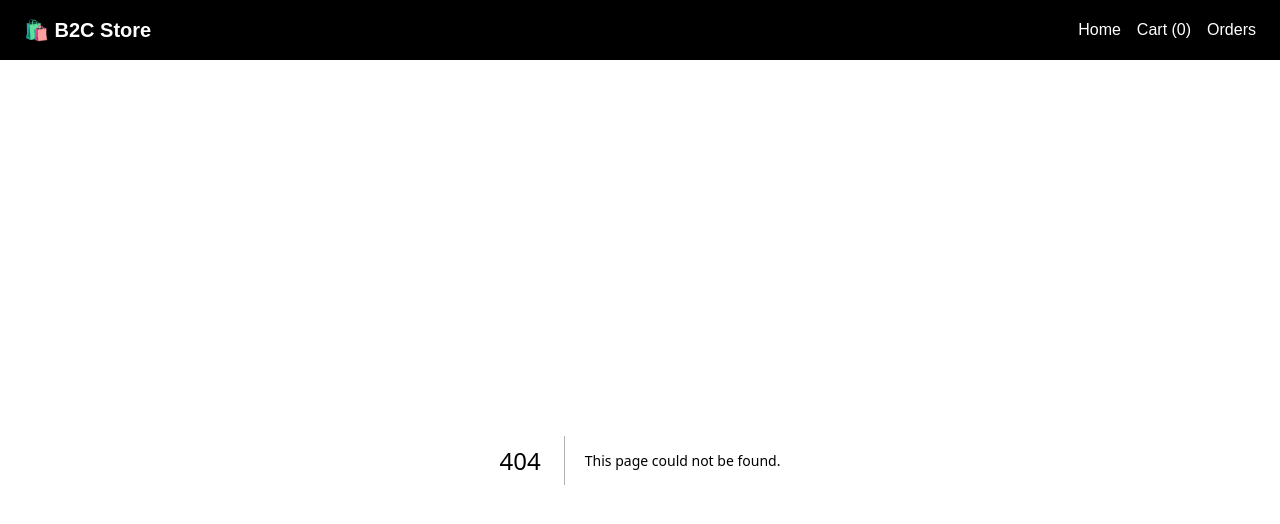
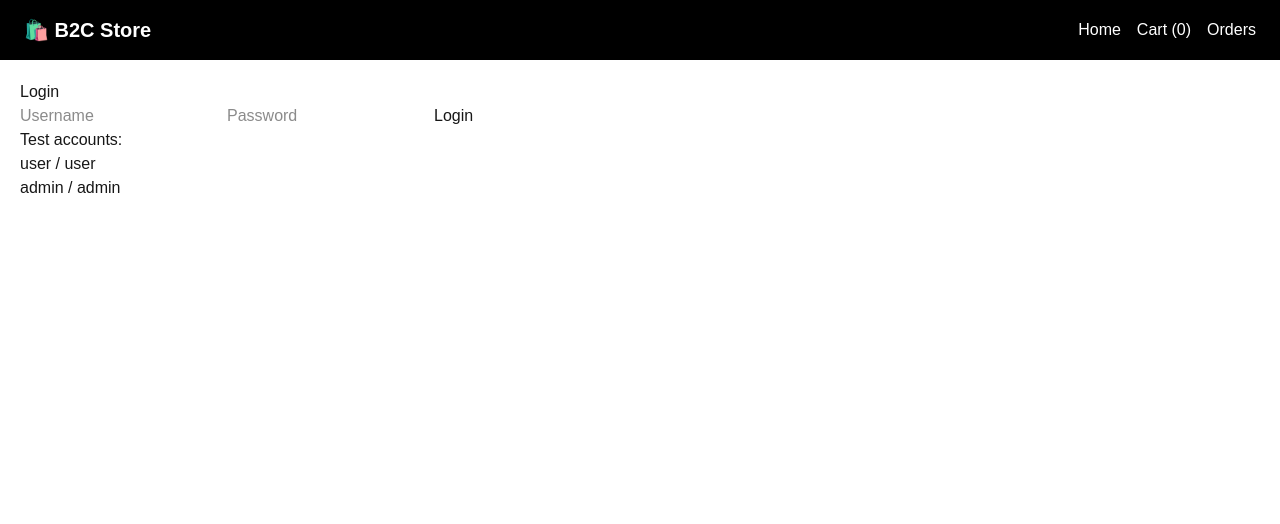
Before and after one commit to AadilJoshi/Full-Stack-Applied-Project, a Next.js app: page /login in a window 1280 px wide. Before the commit this address had no page. Shown: the top 524 px of the page. Built offline with nearby package versions, Linux system fonts and the light colour scheme.

Commit message:
Making a login page

```diff
--- /dev/null
+++ b/app/login/page.tsx
@@ -0,0 +1,51 @@
+"use client";
+
+import { useState } from "react";
+import { useAuth } from "../../context/AuthContext";
+import { useRouter } from "next/navigation";
+
+export default function LoginPage() {
+  const { login } = useAuth();
+  const router = useRouter();
+
+  const [username, setUsername] = useState("");
+  const [password, setPassword] = useState("");
+  const [error, setError] = useState("");
+
+  const handleLogin = () => {
+    const success = login(username, password);
+
+    if (success) {
+      router.push("/");
+    } else {
+      setError("Invalid credentials");
+    }
+  };
+
+  return (
+    <main style={{ padding: "20px" }}>
+      <h1>Login</h1>
+
+      <input
+        placeholder="Username"
+        value={username}
+        onChange={(e) => setUsername(e.target.value)}
+      />
+
+      <input
+        placeholder="Password"
+        type="password"
+        value={password}
+        onChange={(e) => setPassword(e.target.value)}
+      />
+
+      <button onClick={handleLogin}>Login</button>
+
+      {error && <p style={{ color: "red" }}>{error}</p>}
+
+      <p>Test accounts:</p>
+      <p>user / user</p>
+      <p>admin / admin</p>
+    </main>
+  );
+}
```
